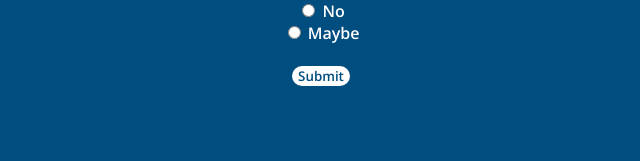
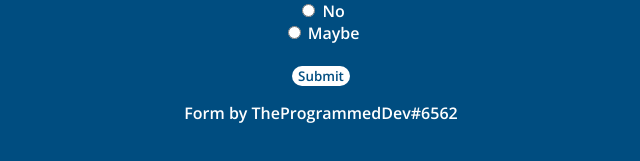
Before and after one commit to dhg-sign-up/dhg-sign-up.github.io, a plain HTML site: page index.html in a window 1280 px wide. Shown: the part 611-772 px from the top of the page, without its empty margins (319-959 px from the left). Drawn offline with nearby package versions, Linux system fonts and the light colour scheme.

Commit message:
Update index.html

```diff
--- a/index.html
+++ b/index.html
@@ -50,5 +50,6 @@ input {
   <input type="radio" name="rules" value="maybe" required> Maybe<br><br>
   <button type="submit">Submit</button>
 </form>
+  <p>Form by TheProgrammedDev#6562</p>
 </body>
 </html>
```
